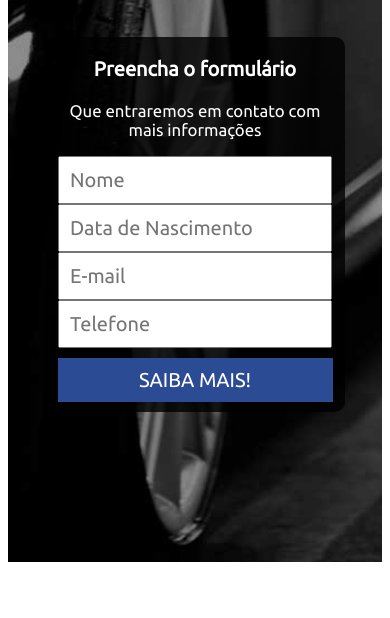
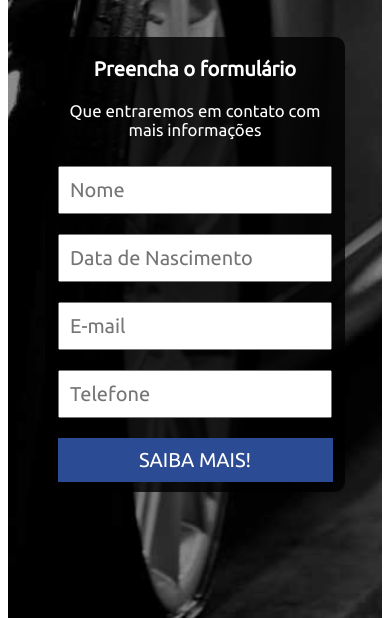
Before and after one commit to marcosborgesdes/carfix.auto, a plain HTML site: page index.html in a window 390 px wide. Shown: the part 640-1258 px from the top of the page. Drawn offline with Linux system fonts and the light colour scheme.

Commit message:
input_espaco

```diff
--- a/css/style.css
+++ b/css/style.css
@@ -171,7 +171,7 @@ body {
 
     .form input {
         width: 250px;
-        margin: 0 auto;
+        margin: 10px auto;
     }
 
      .form button {
```
